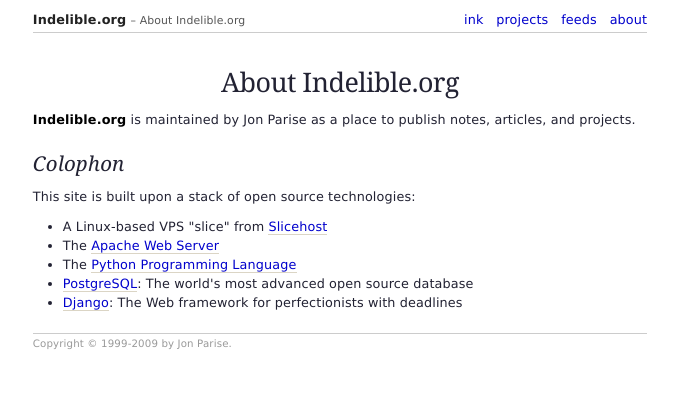
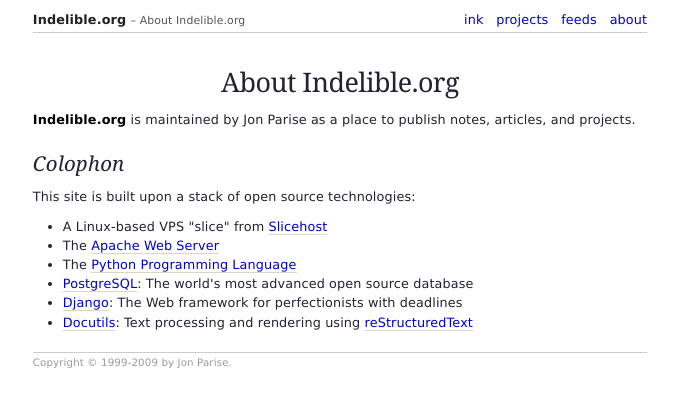
Before and after one commit to jparise/indelible-django, a Django app: template templates/about.html in a window 1280 px wide. Shown: the top 407 px of the page, without its empty margins (300-978 px from the left). Run offline with Django 3.2, Linux system fonts and the light colour scheme; the template is opened without the code that fills it, so the values that code supplies are empty.

Commit message:
Mention Docutils, as well.

```diff
--- a/templates/about.html
+++ b/templates/about.html
@@ -20,6 +20,7 @@ This site is built upon a stack of open source technologies:
 <li>The <a href="http://www.python.org/">Python Programming Language</a></li>
 <li><a href="http://www.postgresql.org/">PostgreSQL</a>: The world's most advanced open source database</li>
 <li><a href="http://www.djangoprogect.com/">Django</a>: The Web framework for perfectionists with deadlines</li>
+<li><a href="http://docutils.sourceforge.net/">Docutils</a>: Text processing and rendering using <a href="http://docutils.sourceforge.net/rst.html">reStructuredText</a></li>
 </ul>
 
 {% endblock %}
```
